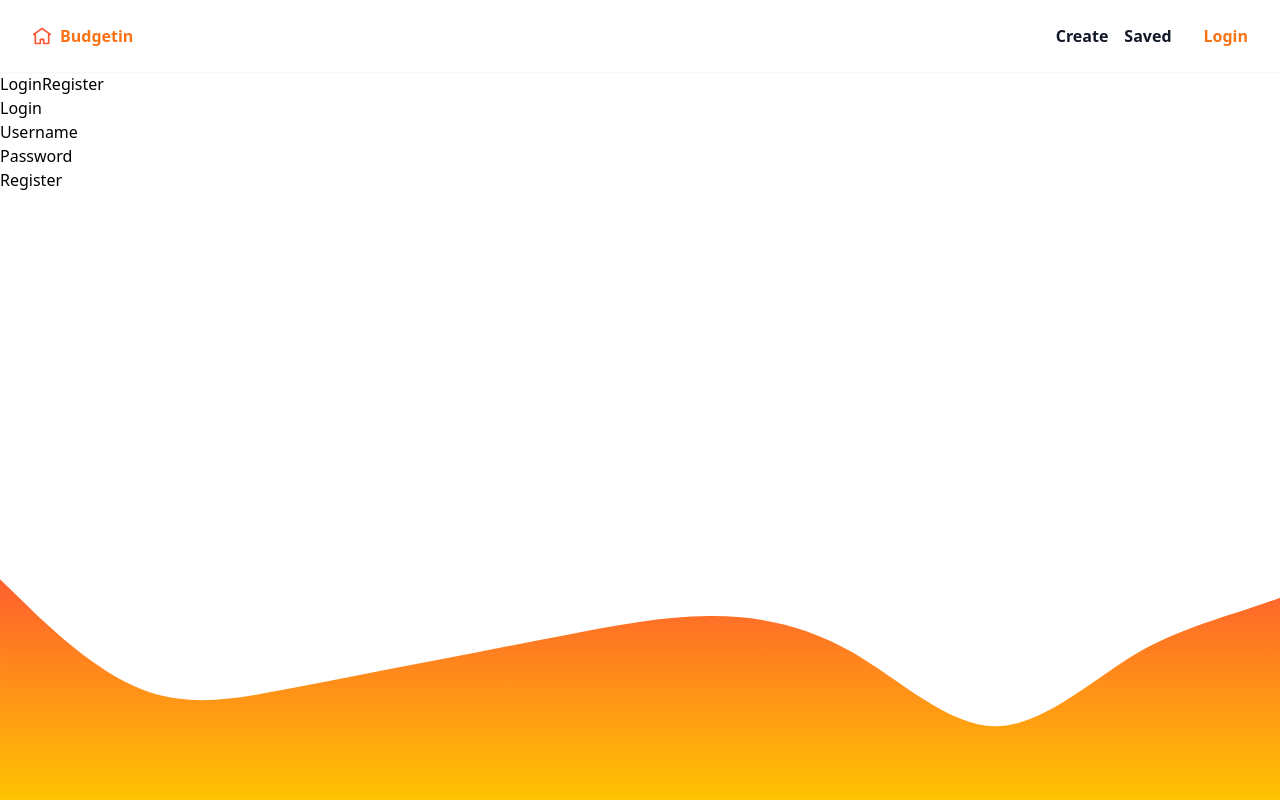
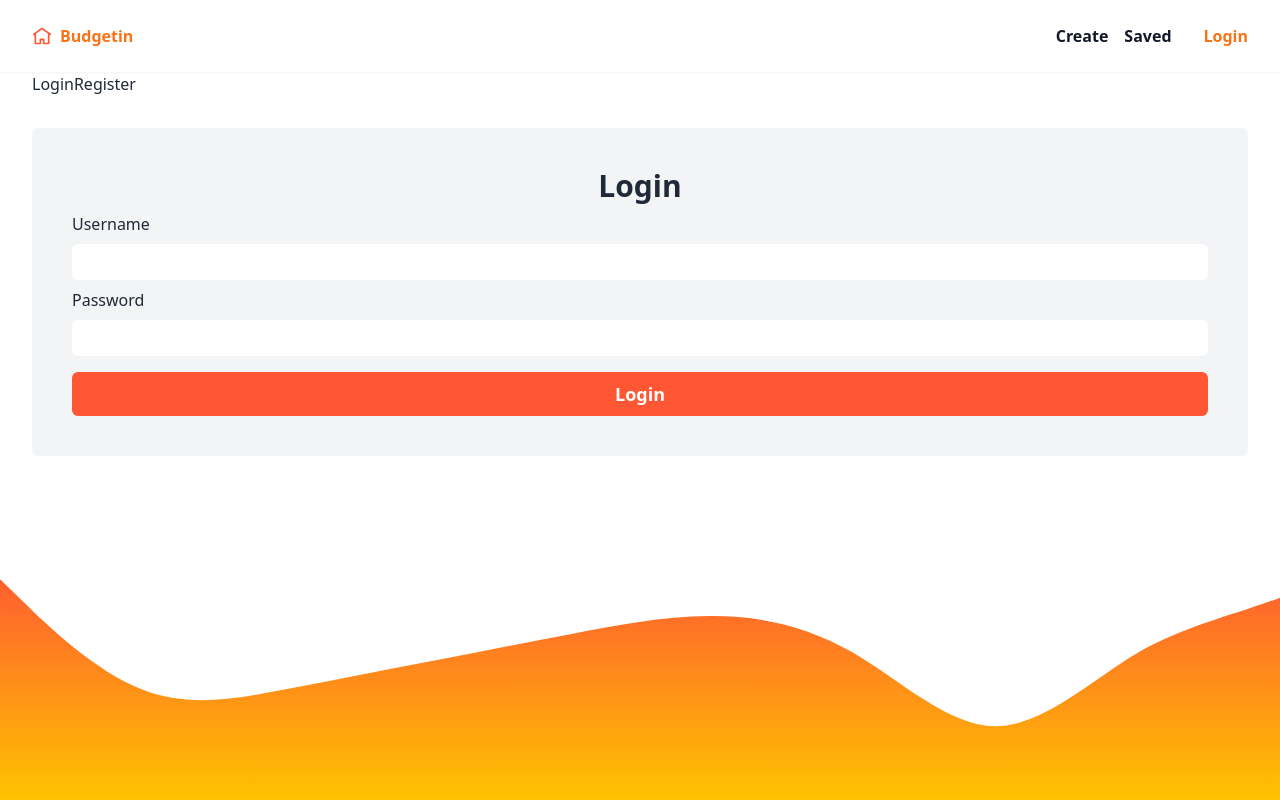
Before and after one commit to paresiqbal/mern-recipe, a React (Vite) app in the folder client/: page /Auth in a window 1280 px wide. Built offline with nearby package versions, Linux system fonts and the light colour scheme.

Commit message:
Add styling

```diff
--- a/client/src/components/Login.tsx
+++ b/client/src/components/Login.tsx
@@ -6,29 +6,36 @@ export default function Login() {
   const [password, setPassword] = useState("");
 
   return (
-    <form>
-      <h1>Login</h1>
-      <div>
+    <form className="p-10 rounded-md bg-gray-100 flex flex-col gap-2 my-8">
+      <h1 className="font-bold text-3xl text-center">Login</h1>
+      <div className="flex flex-col gap-2">
         <label htmlFor="username">Username</label>
         <input
           type="text"
           name="username"
           id="username"
+          className="p-2 outline-none focus:outline-base-orange rounded-md text-sm text-gray-700"
           value={username}
           onChange={(e) => setUsername(e.target.value)}
         />
       </div>
-      <div>
+      <div className="flex flex-col gap-2">
         <label htmlFor="password">Password</label>
         <input
           type="password"
           name="password"
           id="password"
+          className="p-2 outline-none focus:outline-base-orange rounded-md text-sm text-gray-700"
           value={password}
           onChange={(e) => setPassword(e.target.value)}
         />
       </div>
-      <button type="submit">Register</button>
+      <button
+        type="submit"
+        className="bg-base-orange py-2 text-white text-lg font-bold rounded-md mt-2"
+      >
+        Login
+      </button>
     </form>
   );
 }
--- a/client/src/components/Register.tsx
+++ b/client/src/components/Register.tsx
@@ -5,29 +5,36 @@ export default function Register() {
   const [password, setPassword] = useState("");
 
   return (
-    <form>
-      <h1>Register</h1>
-      <div>
+    <form className="p-10 rounded-md bg-gray-100 flex flex-col gap-2 my-8">
+      <h1 className="font-bold text-3xl text-center">Register</h1>
+      <div className="flex flex-col gap-2">
         <label htmlFor="username">Username</label>
         <input
           type="text"
           name="username"
           id="username"
+          className="p-2 outline-none focus:outline-base-orange rounded-md text-sm text-gray-700"
           value={username}
           onChange={(e) => setUsername(e.target.value)}
         />
       </div>
-      <div>
+      <div className="flex flex-col gap-2">
         <label htmlFor="password">Password</label>
         <input
           type="password"
           name="password"
           id="password"
+          className="p-2 outline-none focus:outline-base-orange rounded-md text-sm text-gray-700"
           value={password}
           onChange={(e) => setPassword(e.target.value)}
         />
       </div>
-      <button type="submit">Register</button>
+      <button
+        type="submit"
+        className="bg-base-orange py-2 text-white text-lg font-bold rounded-md mt-2"
+      >
+        Register
+      </button>
     </form>
   );
 }
--- a/client/src/layout/MainLayout.tsx
+++ b/client/src/layout/MainLayout.tsx
@@ -8,7 +8,7 @@ import Navbar from "../components/Navbar";
 export default function MainLayout() {
   return (
     <div className="min-h-screen">
-      <main>
+      <main className="text-gray-800">
         <Navbar />
         <Outlet />
       </main>
--- a/client/src/pages/Auth.tsx
+++ b/client/src/pages/Auth.tsx
@@ -13,7 +13,7 @@ export default function Auth() {
   };
 
   return (
-    <div>
+    <div className="container">
       <div>
         <button
           onClick={() => handleTabChange("login")}
```
